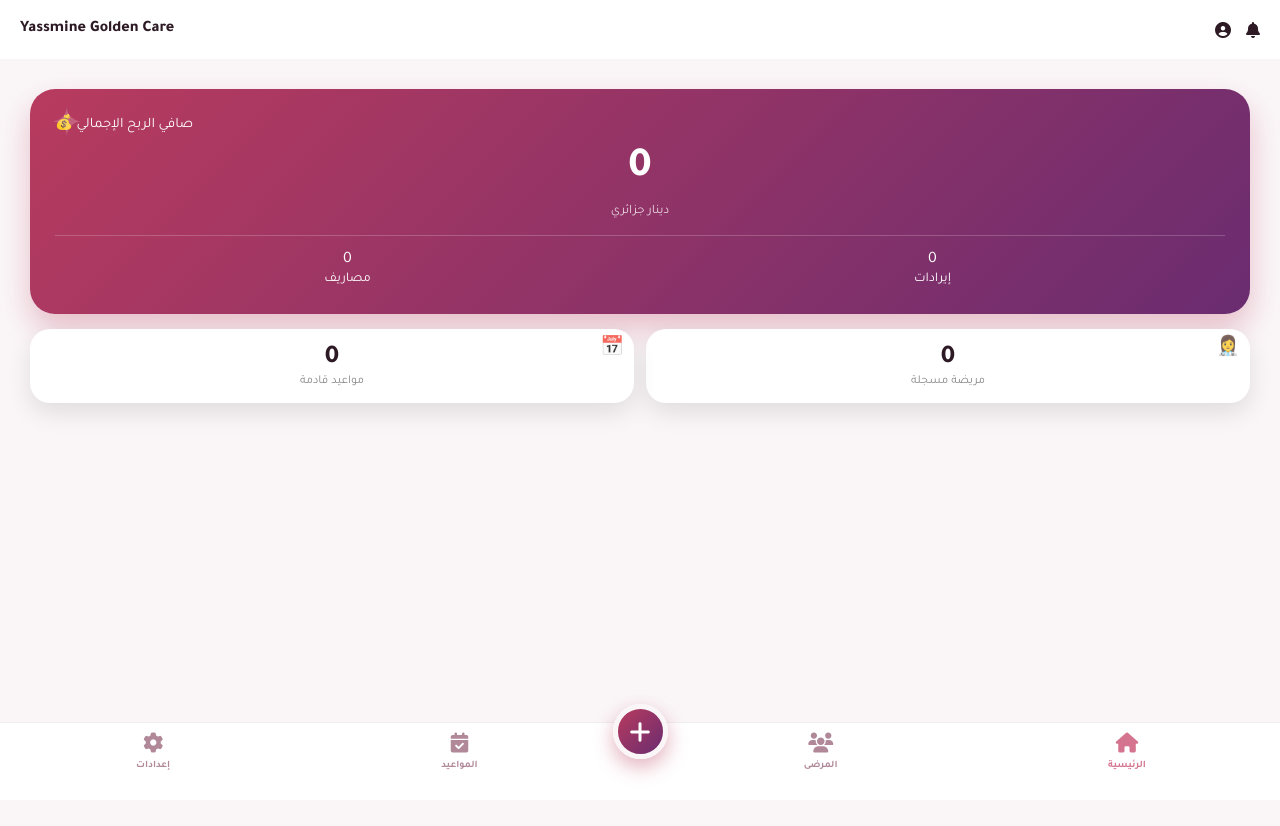
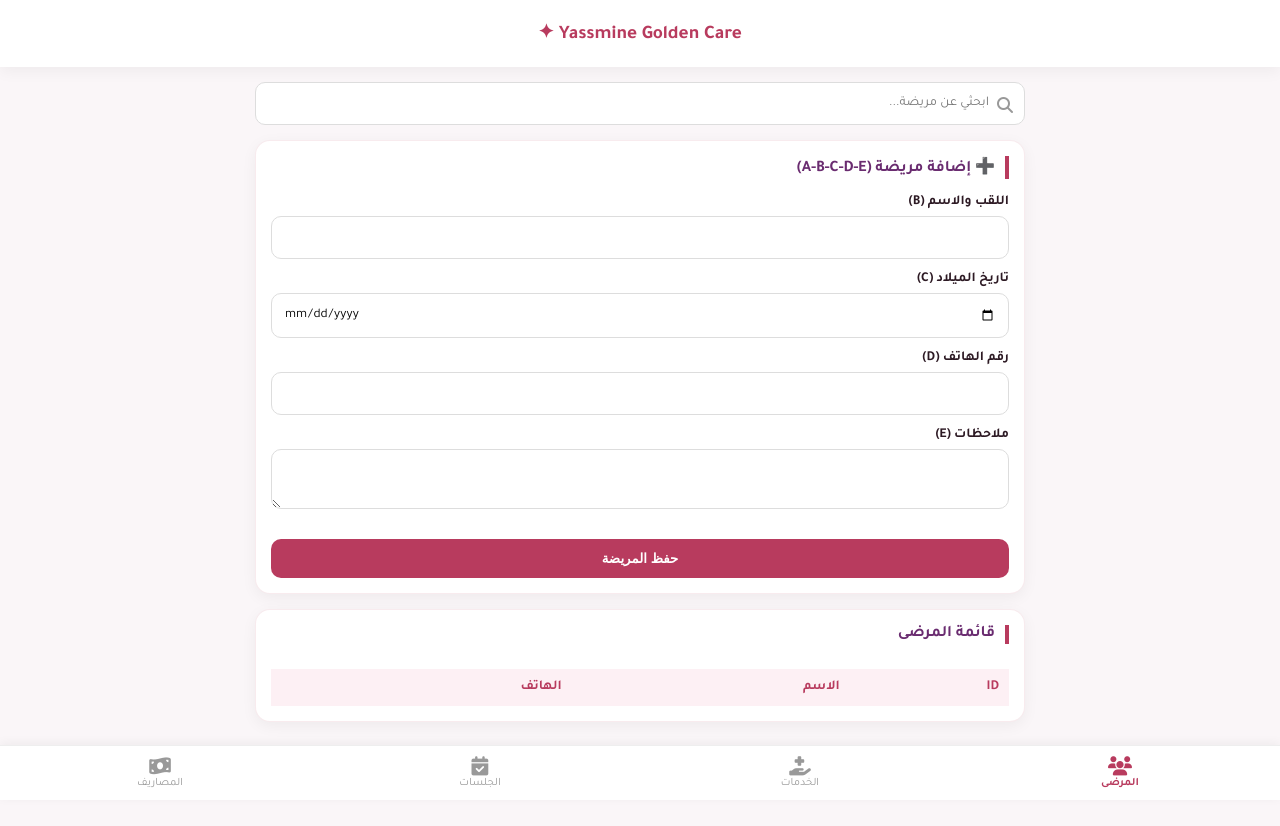
Before and after one commit to mokeddemrokaia-prog/Yassmine-Care, a plain HTML site: page index.html in a window 1280 px wide. Before the commit the page ends 800 px from the top, so only its background shows below. Drawn offline with Linux system fonts and the light colour scheme.

Commit message:
Update index.html

```diff
--- a/index.html
+++ b/index.html
@@ -3,193 +3,240 @@
 <head>
     <meta charset="UTF-8">
     <meta name="viewport" content="width=device-width, initial-scale=1.0">
-    <title>Yassmine Golden Care ✦</title>
+    <title>Yassmine Golden Care ✦ إدارة احترافية</title>
     <link href="https://fonts.googleapis.com/css2?family=Tajawal:wght@400;500;700;800&display=swap" rel="stylesheet">
     <link rel="stylesheet" href="https://cdnjs.cloudflare.com/ajax/libs/font-awesome/6.4.0/css/all.min.css">
     <style>
         :root {
-            --main-gradient: linear-gradient(135deg, #b83b5e 0%, #6a2c70 100%);
-            --rose-deep: #d4748e;
-            --text-dark: #2d1a24;
-            --shadow: 0 10px 25px rgba(0,0,0,0.1);
+            --primary: #b83b5e;
+            --secondary: #6a2c70;
+            --bg: #faf6f8;
+            --card-bg: #ffffff;
+            --text: #2d1a24;
+            --shadow: 0 4px 15px rgba(0,0,0,0.05);
         }
 
         * { margin: 0; padding: 0; box-sizing: border-box; }
-        body { font-family: 'Tajawal', sans-serif; background-color: #faf6f8; color: var(--text-dark); padding-bottom: 100px; }
+        body { font-family: 'Tajawal', sans-serif; background: var(--bg); color: var(--text); padding-bottom: 80px; }
 
-        /* HEADER */
-        .header { padding: 20px; display: flex; justify-content: space-between; align-items: center; background: white; position: sticky; top: 0; z-index: 100; }
-        .header-icons { display: flex; gap: 15px; }
+        header { background: white; padding: 20px; text-align: center; box-shadow: var(--shadow); position: sticky; top: 0; z-index: 100; }
+        header h1 { font-size: 1.2rem; color: var(--primary); }
 
-        /* HERO CARD (CLOUD STYLE) */
-        .hero-card {
-            margin: 15px; padding: 25px; background: var(--main-gradient);
-            border-radius: 25px; color: white; position: relative; overflow: hidden; box-shadow: 0 15px 30px rgba(184, 59, 94, 0.3);
-        }
-        .hero-card::before { content: "✦"; position: absolute; top: 10px; left: 20px; font-size: 40px; opacity: 0.2; }
-        .hero-title { font-size: 0.9rem; text-align: right; display: flex; align-items: center; justify-content: flex-end; gap: 5px; }
-        .hero-value { font-size: 2.6rem; font-weight: 800; text-align: center; margin: 10px 0; }
-        .hero-stats { display: grid; grid-template-columns: 1fr 1fr; margin-top: 15px; border-top: 1px solid rgba(255,255,255,0.2); padding-top: 15px; }
-        .hero-stat-item { text-align: center; }
+        .container { padding: 15px; max-width: 800px; margin: auto; }
 
-        /* GRID STATS */
-        .stats-grid { display: grid; grid-template-columns: 1fr 1fr; gap: 12px; padding: 0 15px; }
-        .small-card {
-            background: white; padding: 15px; border-radius: 20px; box-shadow: var(--shadow);
-            display: flex; flex-direction: column; align-items: center; position: relative;
-        }
-        .small-card-num { font-size: 1.6rem; font-weight: 800; }
-        .small-card-label { font-size: 0.75rem; color: #888; }
-        .icon-bg { position: absolute; top: 5px; right: 10px; font-size: 1.2rem; opacity: 0.8; }
+        /* الأقسام (Pages) */
+        .page { display: none; }
+        .page.active { display: block; animation: fadeIn 0.3s; }
+        @keyframes fadeIn { from { opacity: 0; } to { opacity: 1; } }
 
-        /* BOTTOM NAVIGATION */
-        .bottom-nav {
-            position: fixed; bottom: 0; width: 100%; background: white;
-            display: flex; justify-content: space-around; align-items: center;
-            padding: 10px 0 25px; border-top: 1px solid #eee; z-index: 1000;
-        }
-        .nav-btn { text-align: center; color: #b08898; cursor: pointer; flex: 1; transition: 0.3s; }
-        .nav-btn.active { color: var(--rose-deep); }
-        .nav-btn i { font-size: 20px; display: block; margin-bottom: 3px; }
-        .nav-btn span { font-size: 10px; font-weight: 600; }
+        /* البطاقات والجداول */
+        .card { background: white; border-radius: 15px; padding: 15px; margin-bottom: 15px; box-shadow: var(--shadow); border: 1px solid rgba(184, 59, 94, 0.1); }
+        .card h3 { margin-bottom: 15px; font-size: 1rem; color: var(--secondary); border-right: 4px solid var(--primary); padding-right: 10px; }
 
-        /* الزر الكبير للإضافة */
-        .add-main-btn {
-            background: var(--main-gradient); width: 55px; height: 55px;
-            border-radius: 50%; display: flex; align-items: center; justify-content: center;
-            color: white; font-size: 24px; margin-top: -45px; border: 5px solid #faf6f8;
-            box-shadow: 0 8px 20px rgba(184, 59, 94, 0.4);
-        }
+        /* النماذج (Forms) */
+        .form-group { margin-bottom: 12px; }
+        label { display: block; font-size: 0.85rem; margin-bottom: 5px; font-weight: 600; }
+        input, select, textarea { width: 100%; padding: 12px; border: 1px solid #ddd; border-radius: 10px; font-family: 'Tajawal'; outline: none; }
+        input:focus { border-color: var(--primary); }
+        .btn-add { background: var(--primary); color: white; border: none; padding: 12px; width: 100%; border-radius: 10px; font-weight: bold; cursor: pointer; margin-top: 10px; }
 
-        /* MODAL (FOR ADDING STUFF) */
-        .modal {
-            position: fixed; inset: 0; background: rgba(0,0,0,0.5);
-            display: none; align-items: center; justify-content: center; z-index: 2000; padding: 20px;
-        }
-        .modal.active { display: flex; }
-        .modal-content { background: white; padding: 25px; border-radius: 25px; width: 100%; max-width: 400px; }
-        .modal-content h3 { margin-bottom: 20px; color: var(--rose-deep); }
-        input, select { width: 100%; padding: 12px; margin-bottom: 15px; border: 1px solid #ddd; border-radius: 12px; font-family: 'Tajawal'; }
-        .btn-save { width: 100%; padding: 12px; background: var(--main-gradient); color: white; border: none; border-radius: 12px; font-weight: bold; cursor: pointer; }
+        /* الجداول */
+        .table-container { overflow-x: auto; }
+        table { width: 100%; border-collapse: collapse; margin-top: 10px; font-size: 0.85rem; }
+        th { background: #fdf0f4; padding: 10px; text-align: right; color: var(--primary); }
+        td { padding: 10px; border-bottom: 1px solid #eee; }
 
-        .page { display: none; padding: 15px; }
-        .page.active { display: block; }
+        /* الشريط السفلي */
+        .bottom-nav { position: fixed; bottom: 0; width: 100%; background: white; display: flex; justify-content: space-around; padding: 10px 0; box-shadow: 0 -2px 10px rgba(0,0,0,0.05); border-top: 1px solid #eee; }
+        .nav-item { text-align: center; color: #999; cursor: pointer; font-size: 0.7rem; flex: 1; }
+        .nav-item i { font-size: 1.2rem; display: block; margin-bottom: 2px; }
+        .nav-item.active { color: var(--primary); font-weight: bold; }
+
+        /* البحث */
+        .search-box { margin-bottom: 15px; position: relative; }
+        .search-box input { padding-right: 35px; background: white; }
+        .search-box i { position: absolute; right: 12px; top: 15px; color: #999; }
     </style>
 </head>
 <body>
 
-    <div class="header">
-        <div class="header-icons"><i class="fa-solid fa-bell"></i> <i class="fa-solid fa-circle-user"></i></div>
-        <div style="font-weight: 800;">Yassmine Golden Care</div>
+<header>
+    <h1>Yassmine Golden Care ✦</h1>
+</header>
+
+<div class="container">
+
+    <div id="page-patients" class="page active">
+        <div class="search-box">
+            <i class="fa fa-search"></i>
+            <input type="text" id="searchPatient" placeholder="ابحثي عن مريضة..." oninput="renderPatients()">
         </div>
-
-    <div id="home-page" class="page active">
-        <div class="hero-card">
-            <div class="hero-title">صافي الربح الإجمالي 💰</div>
-            <div class="hero-value" id="total-profit">0</div>
-            <div style="text-align: center; font-size: 0.8rem; opacity: 0.8;">دينار جزائري</div>
-            <div class="hero-stats">
-                <div class="hero-stat-item"><span id="total-revenue">0</span><br><small>إيرادات</small></div>
-                <div class="hero-stat-item"><span id="total-expenses">0</span><br><small>مصاريف</small></div>
+        <div class="card">
+            <h3>➕ إضافة مريضة (A-B-C-D-E)</h3>
+            <div class="form-group"><label>اللقب والاسم (B)</label><input type="text" id="p-name"></div>
+            <div class="form-group"><label>تاريخ الميلاد (C)</label><input type="date" id="p-dob"></div>
+            <div class="form-group"><label>رقم الهاتف (D)</label><input type="tel" id="p-phone"></div>
+            <div class="form-group"><label>ملاحظات (E)</label><textarea id="p-notes"></textarea></div>
+            <button class="btn-add" onclick="addData('patients')">حفظ المريضة</button>
         </div>
-        </div>
-
-        <div class="stats-grid">
-            <div class="small-card">
-                <span class="icon-bg">👩‍⚕️</span>
-                <span class="small-card-num" id="patient-count">0</span>
-                <span class="small-card-label">مريضة مسجلة</span>
-            </div>
-            <div class="small-card">
-                <span class="icon-bg">📅</span>
-                <span class="small-card-num" id="appointment-count">0</span>
-                <span class="small-card-label">مواعيد قادمة</span>
+        <div class="card">
+            <h3>قائمة المرضى</h3>
+            <div class="table-container">
+                <table>
+                    <thead><tr><th>ID</th><th>الاسم</th><th>الهاتف</th></tr></thead>
+                    <tbody id="list-patients"></tbody>
+                </table>
             </div>
         </div>
     </div>
 
-    <div id="patients-page" class="page">
-        <h3 style="margin-bottom:15px">قائمة المرضى</h3>
-        <div id="patients-list"></div>
+    <div id="page-services" class="page">
+        <div class="card">
+            <h3>➕ تعريف الخدمات والأسعار</h3>
+            <div class="form-group"><label>فئة الخدمة (B)</label><input type="text" id="s-cat"></div>
+            <div class="form-group"><label>الخدمة (C)</label><input type="text" id="s-name"></div>
+            <div class="form-group"><label>المدة (D)</label><input type="text" id="s-dur"></div>
+            <div class="form-group"><label>السعر (E)</label><input type="number" id="s-price"></div>
+            <button class="btn-add" onclick="addData('services')">حفظ الخدمة</button>
         </div>
-
-    <div id="add-modal" class="modal">
-        <div class="modal-content">
-            <h3 id="modal-title">إضافة مريضة</h3>
-            <div id="form-container">
-                <div id="form-patient">
-                    <input type="text" id="p-name" placeholder="اسم المريضة">
-                    <input type="tel" id="p-phone" placeholder="رقم الهاتف">
-                    <button class="btn-save" onclick="savePatient()">حفظ المريضة</button>
-                </div>
-                <div id="form-session" style="display:none">
-                    <select id="s-patient"></select>
-                    <input type="number" id="s-price" placeholder="سعر الجلسة (دج)">
-                    <button class="btn-save" onclick="saveSession()">تسجيل الجلسة</button>
-                </div>
-            </div>
-            <button onclick="closeModal()" style="margin-top:10px; background:none; border:none; color:gray; width:100%">إلغاء</button>
+        <div class="card">
+            <table><thead><tr><th>ID</th><th>الخدمة</th><th>السعر</th></tr></thead><tbody id="list-services"></tbody></table>
         </div>
     </div>
 
-    <nav class="bottom-nav">
-        <div class="nav-btn active" onclick="showPage('home-page', this)"><i class="fa-solid fa-house"></i><span>الرئيسية</span></div>
-        <div class="nav-btn" onclick="showPage('patients-page', this)"><i class="fa-solid fa-users"></i><span>المرضى</span></div>
-
-        <div class="add-main-btn" onclick="openAddMenu()">
-            <i class="fa-solid fa-plus"></i>
+    <div id="page-sessions" class="page">
+        <div class="card">
+            <h3>➕ تسجيل جلسة (إدخال تلقائي للسعر)</h3>
+            <div class="form-group">
+                <label>اختاري المريضة</label>
+                <select id="se-patient"></select>
+            </div>
+            <div class="form-group"><label>التاريخ (C)</label><input type="date" id="se-date"></div>
+            <div class="form-group">
+                <label>العلاج (D)</label>
+                <select id="se-service" onchange="autoFillPrice()"></select>
+            </div>
+            <div class="form-group"><label>السعر المستحق (E)</label><input type="number" id="se-price" readonly></div>
+            <div class="form-group"><label>المبلغ المدفوع (F)</label><input type="number" id="se-paid"></div>
+            <button class="btn-add" onclick="addData('sessions')">تسجيل الجلسة</button>
+        </div>
+        <div class="card">
+            <table><thead><tr><th>المريضة</th><th>العلاج</th><th>المدفوع</th></tr></thead><tbody id="list-sessions"></tbody></table>
+        </div>
     </div>
 
-        <div class="nav-btn"><i class="fa-solid fa-calendar-check"></i><span>المواعيد</span></div>
-        <div class="nav-btn"><i class="fa-solid fa-gear"></i><span>إعدادات</span></div>
+    <div id="page-expenses" class="page">
+        <div class="card">
+            <h3>➕ تسجيل المصاريف</h3>
+            <div class="form-group"><label>التاريخ (B)</label><input type="date" id="ex-date"></div>
+            <div class="form-group"><label>نوع المصروف (C)</label><input type="text" id="ex-type"></div>
+            <div class="form-group"><label>المبلغ (D)</label><input type="number" id="ex-amount"></div>
+            <button class="btn-add" onclick="addData('expenses')">حفظ المصروف</button>
+        </div>
+        <div class="card">
+            <h3>المجموع التراكمي (E): <span id="total-exp-display" style="color:red">0</span> دج</h3>
+            <table><thead><tr><th>التاريخ</th><th>المصروف</th><th>المبلغ</th></tr></thead><tbody id="list-expenses"></tbody></table>
+        </div>
+    </div>
+
+</div>
+
+<nav class="bottom-nav">
+    <div class="nav-item active" onclick="showTab('patients', this)"><i class="fa fa-users"></i>المرضى</div>
+    <div class="nav-item" onclick="showTab('services', this)"><i class="fa fa-hand-holding-medical"></i>الخدمات</div>
+    <div class="nav-item" onclick="showTab('sessions', this)"><i class="fa fa-calendar-check"></i>الجلسات</div>
+    <div class="nav-item" onclick="showTab('expenses', this)"><i class="fa fa-money-bill-wave"></i>المصاريف</div>
 </nav>
 
 <script>
-        let db = { patients: [], sessions: [], appointments: [] };
+    // قاعدة البيانات (تحميل من المتصفح)
+    let DB = JSON.parse(localStorage.getItem('clinicDB')) || {
+        patients: [], services: [], sessions: [], expenses: [], appointments: []
+    };
 
-        function showPage(id, el) {
-            document.querySelectorAll('.page').forEach(p => p.classList.remove('active'));
-            document.getElementById(id).classList.add('active');
-            document.querySelectorAll('.nav-btn').forEach(b => b.classList.remove('active'));
-            if(el) el.classList.add('active');
+    function save() { localStorage.setItem('clinicDB', JSON.stringify(DB)); }
+
+    // توليد ID (A, B, C...)
+    function generateID(arr) {
+        return String.fromCharCode(65 + arr.length);
     }
 
-        function openAddMenu() {
-            document.getElementById('add-modal').classList.add('active');
-            document.getElementById('form-patient').style.display = 'block';
-            document.getElementById('form-session').style.display = 'none';
-            document.getElementById('modal-title').innerText = "إضافة مريضة جديدة";
+    function showTab(tab, el) {
+        document.querySelectorAll('.page').forEach(p => p.classList.remove('active'));
+        document.getElementById('page-' + tab).classList.add('active');
+        document.querySelectorAll('.nav-item').forEach(i => i.classList.remove('active'));
+        el.classList.add('active');
+        updateDropdowns();
+        renderAll();
     }
 
-        function closeModal() { document.getElementById('add-modal').classList.remove('active'); }
-
-        function savePatient() {
-            let name = document.getElementById('p-name').value;
-            let phone = document.getElementById('p-phone').value;
-            if(!name) return alert("أدخلي الاسم");
-
-            db.patients.push({name, phone});
-            updateDashboard();
-            closeModal();
-            alert("تم الحفظ بنجاح ✦");
+    function addData(type) {
+        if(type === 'patients') {
+            DB.patients.push({
+                id: generateID(DB.patients),
+                name: document.getElementById('p-name').value,
+                dob: document.getElementById('p-dob').value,
+                phone: document.getElementById('p-phone').value,
+                notes: document.getElementById('p-notes').value
+            });
+        } else if(type === 'services') {
+            DB.services.push({
+                id: generateID(DB.services),
+                cat: document.getElementById('s-cat').value,
+                name: document.getElementById('s-name').value,
+                dur: document.getElementById('s-dur').value,
+                price: document.getElementById('s-price').value
+            });
+        } else if(type === 'sessions') {
+            DB.sessions.push({
+                patient: document.getElementById('se-patient').value,
+                date: document.getElementById('se-date').value,
+                service: document.getElementById('se-service').value,
+                price: document.getElementById('se-price').value,
+                paid: document.getElementById('se-paid').value
+            });
+        } else if(type === 'expenses') {
+            DB.expenses.push({
+                date: document.getElementById('ex-date').value,
+                type: document.getElementById('ex-type').value,
+                amount: parseFloat(document.getElementById('ex-amount').value || 0)
+            });
+        }
+        save();
+        renderAll();
+        alert("تم الحفظ بنجاح!");
     }
 
-        function updateDashboard() {
-            document.getElementById('patient-count').innerText = db.patients.length;
-            let list = document.getElementById('patients-list');
-            list.innerHTML = db.patients.map(p => `<div style="background:white; padding:15px; border-radius:15px; margin-bottom:10px; box-shadow:var(--shadow)"><b>${p.name}</b><br><small>${p.phone}</small></div>`).join('');
-
-            // تحديث قائمة الأسماء في نافذة الجلسات
-            let select = document.getElementById('s-patient');
-            select.innerHTML = db.patients.map(p => `<option>${p.name}</option>`).join('');
+    function autoFillPrice() {
+        const serviceName = document.getElementById('se-service').value;
+        const service = DB.services.find(s => s.name === serviceName);
+        if(service) document.getElementById('se-price').value = service.price;
     }
 
-        // تحويل الزر لفتح إضافة جلسة (كمثال)
-        function openSessionAdd() {
-            document.getElementById('form-patient').style.display = 'none';
-            document.getElementById('form-session').style.display = 'block';
-            document.getElementById('modal-title').innerText = "تسجيل جلسة/سعر";
+    function updateDropdowns() {
+        document.getElementById('se-patient').innerHTML = DB.patients.map(p => `<option>${p.name}</option>`).join('');
+        document.getElementById('se-service').innerHTML = `<option value="">-- اختاري --</option>` + DB.services.map(s => `<option>${s.name}</option>`).join('');
     }
+
+    function renderAll() {
+        // رندر المرضى
+        document.getElementById('list-patients').innerHTML = DB.patients.map(p => `<tr><td>${p.id}</td><td>${p.name}</td><td>${p.phone}</td></tr>`).join('');
+        // رندر الخدمات
+        document.getElementById('list-services').innerHTML = DB.services.map(s => `<tr><td>${s.id}</td><td>${s.name}</td><td>${s.price} دج</td></tr>`).join('');
+        // رندر الجلسات
+        document.getElementById('list-sessions').innerHTML = DB.sessions.map(s => `<tr><td>${s.patient}</td><td>${s.service}</td><td>${s.paid}</td></tr>`).join('');
+        // رندر المصاريف والمجموع
+        let totalExp = 0;
+        document.getElementById('list-expenses').innerHTML = DB.expenses.map(ex => {
+            totalExp += ex.amount;
+            return `<tr><td>${ex.date}</td><td>${ex.type}</td><td>${ex.amount}</td></tr>`;
+        }).join('');
+        document.getElementById('total-exp-display').innerText = totalExp;
+    }
+
+    // التشغيل الأولي
+    window.onload = () => { renderAll(); updateDropdowns(); };
 </script>
+
 </body>
 </html>
```
Lines whose indentation alone changed are shown as unchanged.
